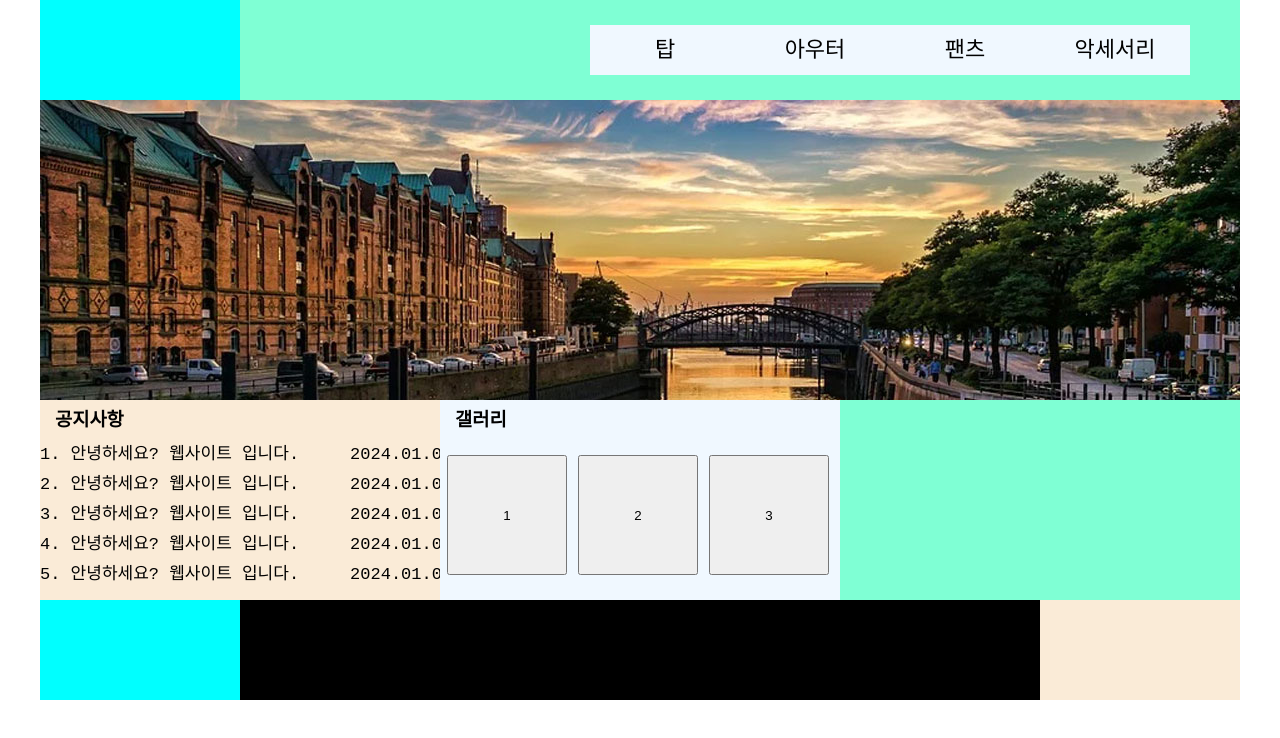
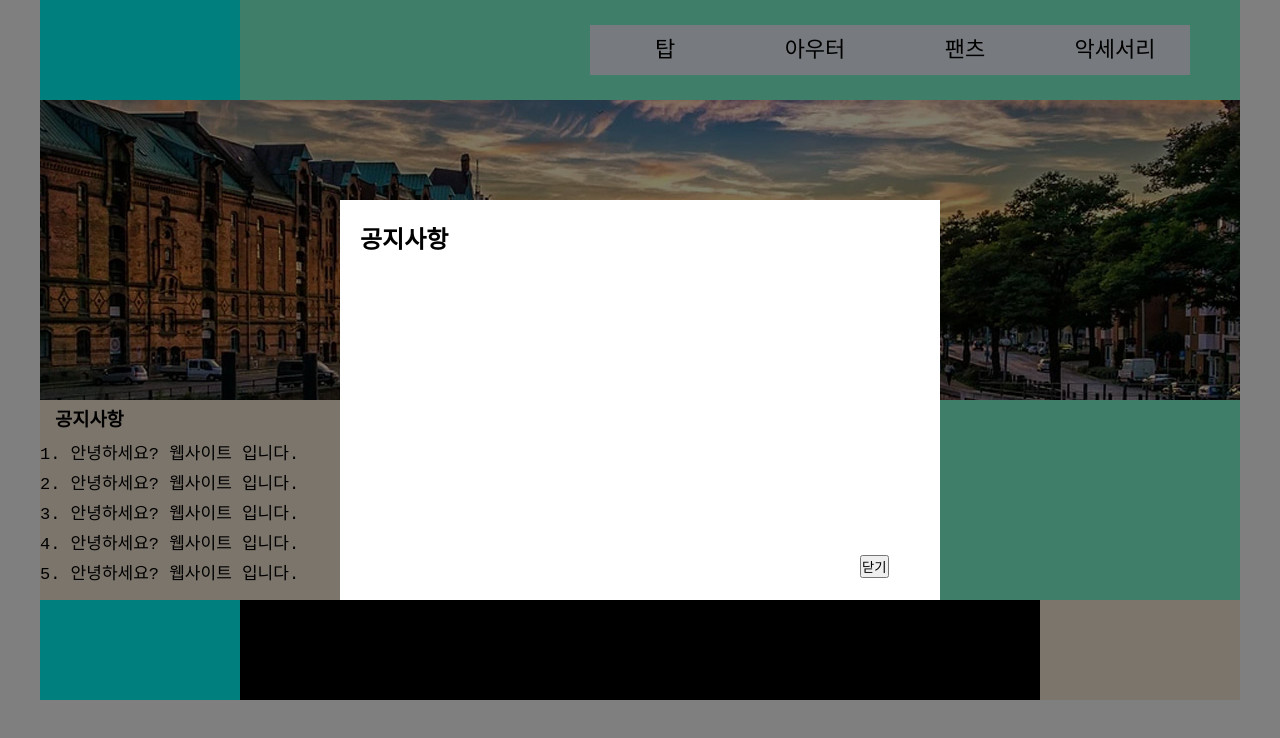
Before and after one commit to TaeWoongYoun/teamproject, a plain HTML site: page index.html in a window 1280 px wide. Drawn offline with nearby package versions, Linux system fonts and the light colour scheme.

Commit message:
Test : modal update

```diff
--- a/index.html
+++ b/index.html
@@ -98,5 +98,13 @@
         </div>
     </div>
 
+    <div class="popup_bg">
+        <div class="popup">
+            <h2>공지사항</h2>
+            <p></p>
+            <button>닫기</button>
+        </div>
+    </div>
+
 </body>
 </html>
--- a/js/index.js
+++ b/js/index.js
@@ -1,11 +1,3 @@
-// 드롭다운 메뉴
-$(".main").hover(function(){
-
-
-}, function(){
-
-
-});
 
 // 이미지 슬라이드
 $(document).ready(function(){
@@ -16,4 +8,13 @@ $(document).ready(function(){
         $(".slide img").eq(i).animate({left:"-1200px"},500);
         if(i==1)i=4;
     },2000);
+
+    $(".popup button").click(function(){
+        $(".popup_bg").css({display:"none"});
+    });
+
+    $(".left pre").eq(0).click(function(){
+        $(".popup_bg").css({display:"block"});
+    });
+
 });
--- a/style.css
+++ b/style.css
@@ -159,7 +159,7 @@ h3{
     background-color: aliceblue;
 }
 
-button{
+center button{
     margin-top: 15px;
     margin-left: 7px;
     width: 120px;
@@ -194,3 +194,26 @@ button{
     height: 100%;
     background-color: antiquewhite;
 }
+
+.popup_bg{
+    position: absolute;
+    width: 100%;
+    height: 100%;
+    background: rgba(0, 0, 0, 0.5);
+    top: 0;
+    z-index: 100;
+    /* display: none; */
+}
+
+.popup{
+    width: 600px;
+    height: 400px;
+    margin: 200px auto;
+    padding: 20px;
+    background-color: #fff;
+}
+
+.popup button{
+    margin-top: 300px;
+    margin-left: 500px;
+}
```
